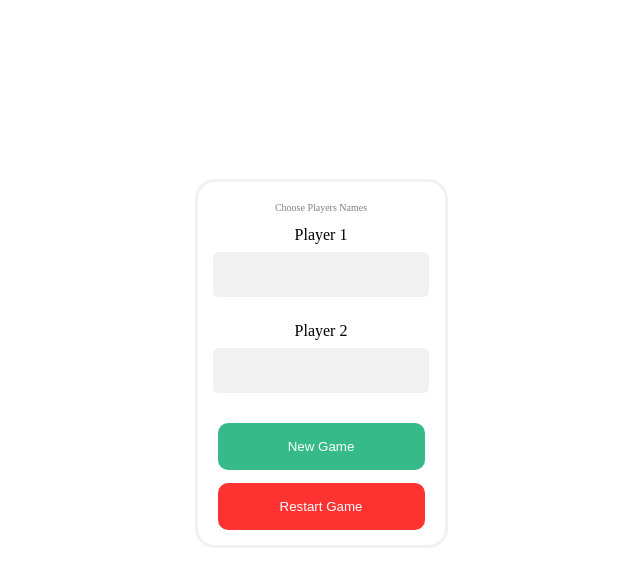
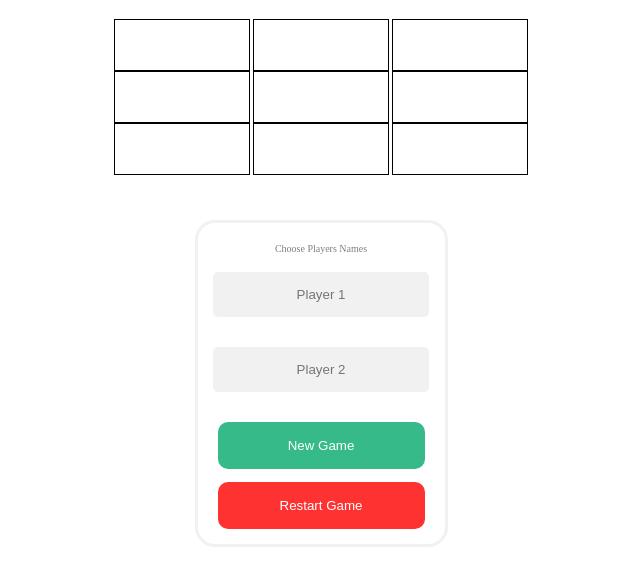
Before and after one commit to fcmribeiro22/Tic-Tac-Toe, a plain HTML site: page index.html in a window 1280 px wide. Shown: the part 61-648 px from the top of the page, without its empty margins (319-959 px from the left). Drawn offline with Linux system fonts and the light colour scheme.

Commit message:
Append event listeners to created cells

```diff
--- a/index.html
+++ b/index.html
@@ -14,10 +14,9 @@
         <div class="form-popup" id="myForm">
             <form class="form-container" action="">
                 <p class="form-intro form-hide">Choose Players Names</p>
-                <label for="title" class="form-hide" >Player 1</label>
-                <input type="text" id="title" name="title" class="form-hide" required>
-                <label for="author" class="form-hide">Player 2</label>
-                <input type="text" id="author" name="author" class="form-hide" required>
+
+                <input type="text" id="player1" name="player1" class="form-hide" placeholder="Player 1" required>
+                <input type="text" id="player2" name="player2" class="form-hide" placeholder="Player 2" required>
                 <button type="submit" class="btn submit-button">New Game</button>
                 <button type="button" class="btn close-button" >Restart Game</button>
             </form>
--- a/script.js
+++ b/script.js
@@ -2,39 +2,57 @@ const Gameboard = (() => {
   let board = ['', '', '', '', '', '', '', '', ''];
 
   const renderBoard = () => {
-    let boardLength= board.length;
-    let tempDiv;
-    for (i=0; i < boardLength; i++){
-      tempDiv =document.createElement ('div');
-      tempDiv.className ='cell';
-      tempDiv.innerHTML =board[i];
-      document.getElementById('gameboard').appendChild(tempDiv);
-      console.log(boardLength);
+    let boardCell;
+    for (let i=0; i < board.length; i++){
+      boardCell =document.createElement ('div');
+      boardCell.className ='cell';
+      boardCell.innerHTML =board[i];
+      document.getElementById('gameboard').appendChild(boardCell);
+      console.log(board.length);
     }
   }
 
     const resetBoard = () => {
       board = ['', '', '', '', '', '', '', '', ''];
+      renderBoard()
+    };
+
+    const updateBoard = () => {
+      let playedCell = document.querySelectorAll('.cell');
+      console.log(playedCell);
+      for (let i=0 ; i < playedCell.length ; i++){
+        playedCell[i].addEventListener('click', () =>{
+          if (playedCell[i].innerHTML === ""){
+            playedCell[i].innerHTML = Player2.getMarker();
+
+          }
+
+        })
+      }
     };
 
   return {
     resetBoard,
     renderBoard,
+    updateBoard
   };
 })();
 
 
 
-const Player = (name, symbol) => {
+const Player = (name, marker) => {
   const getName = () => name;
-  const getSymbol = () => symbol;
+  const getMarker = () => marker;
 
   return {
     getName,
-    getSymbol,
+    getMarker,
   };
 };
 
-
+const Player1 = Player('Adam', 'X')
+const Player2= Player('Sandler', 'O')
 
 Gameboard.renderBoard();
+
+Gameboard.updateBoard();
--- a/style.css
+++ b/style.css
@@ -89,17 +89,17 @@
 #gameboard {
   display: flex;
   margin: auto;
-  width: 50%;
+  width: 33%;
   padding: 0px;                  /* establish flex container */
   flex-wrap: wrap;                     /* enable flex items to wrap */
   justify-content: space-around;
-
+ margin-bottom: 35px;
 
 
 }
 .cell {
   flex: 0 0 32%;                       /* don't grow, don't shrink, width */
   height: 50px;
-
+  border: 1px solid black;
   background-color: white;
 }
```
